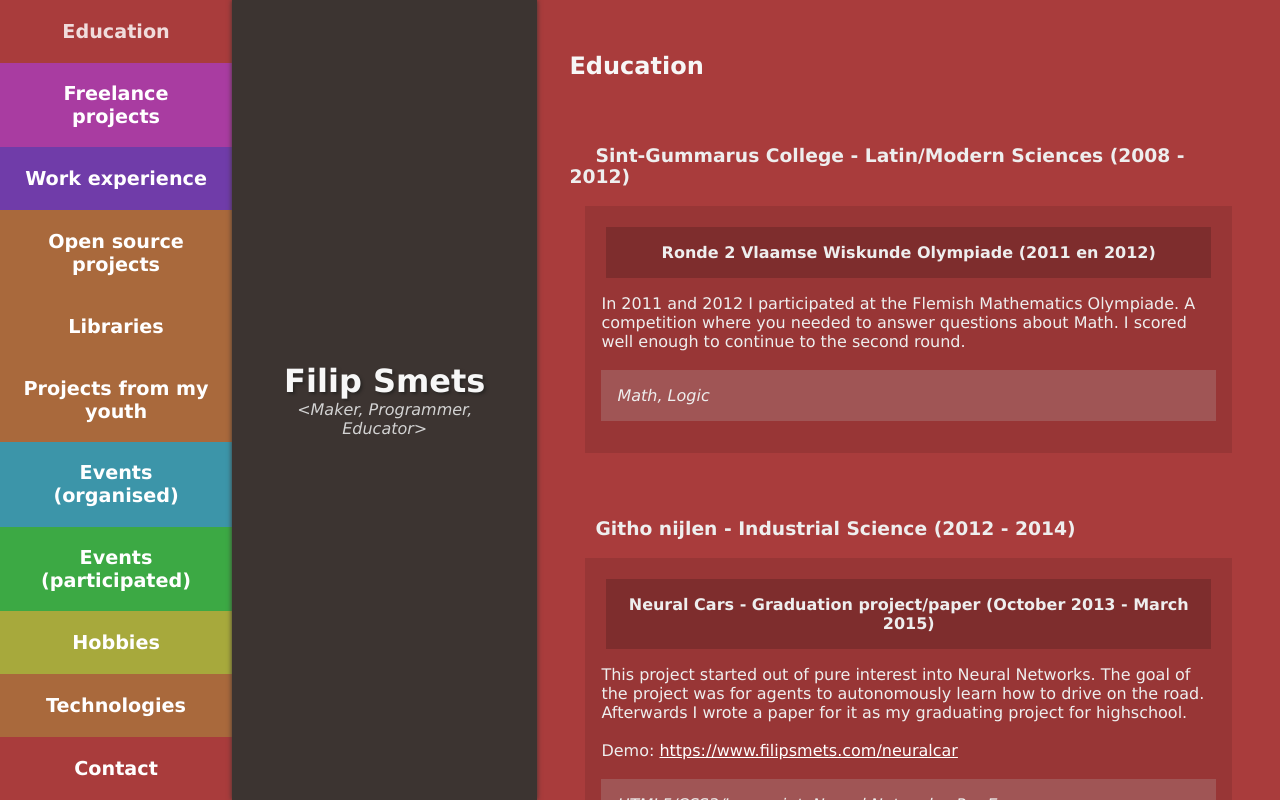
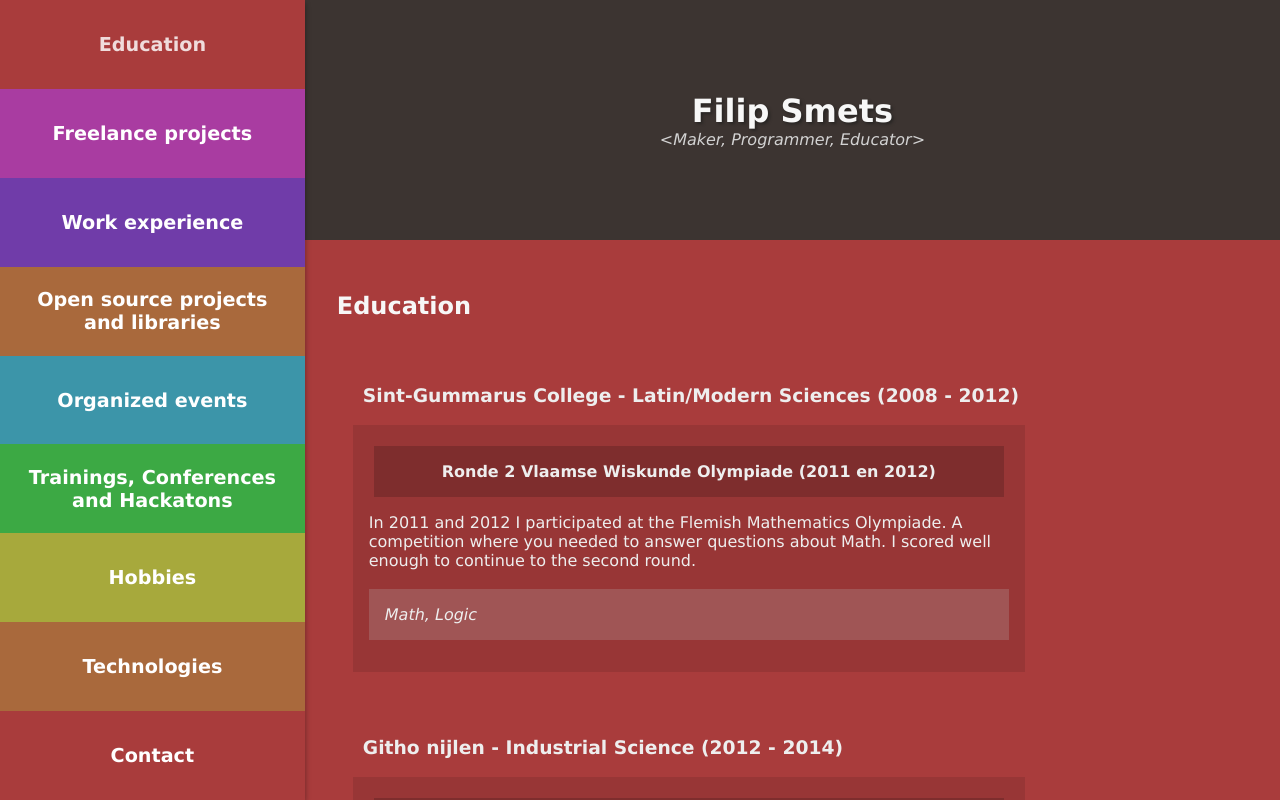
Before and after one commit to Squarific/filipsmets.com, a plain HTML site: page index.html in a window 1280 px wide. Drawn offline with Linux system fonts and the light colour scheme.

Commit message:
Change placement of header and change menu items

```diff
--- a/index.css
+++ b/index.css
@@ -31,7 +31,6 @@ a:hover {
     font-size:2em;
     background:#3c3431;
     color:#f7f7f7;
-	width:15em;
 	justify-content:center;
 	align-items:center;
 	font-weight:bold;
@@ -40,6 +39,7 @@ a:hover {
 	box-shadow:0 0 5px #3c3431;
 	padding: 1em;
     box-sizing: border-box;
+	min-height:30vh;
 }
 
 h2 {
@@ -82,6 +82,8 @@ h3 {
 	width:25em;
 	justify-content:stretch;
 	overflow:auto;
+	box-shadow: 0 3px 6px rgba(0,0,0,0.16), 0 3px 6px rgba(0,0,0,0.23);
+	z-index:250;
 }
 
 .button {
--- a/index.html
+++ b/index.html
@@ -10,21 +10,20 @@
 			<a href="#education" class="education button">Education</a>
 			<a href="#freelance" class="freelance button">Freelance projects</a>
 			<a data-scroll href="#work" class="work button">Work experience</a>
-			<a href="#technologies" class="technologies button">Open source projects</a>
-			<a href="#technologies" class="technologies button">Libraries</a>
-			<a href="#technologies" class="technologies button">Projects from my youth</a>
-			<a href="#eventsorganised" class="eventsorganised button">Events (organised)</a>
-			<a href="#events" class="events button">Events (participated)</a>
+			<a href="#technologies" class="technologies button">Open source projects and libraries</a>
+			<a href="#eventsorganised" class="eventsorganised button">Organized events</a>
+			<a href="#events" class="events button">Trainings, Conferences and Hackatons</a>
 			<a href="#hobbies" class="hobbies button">Hobbies</a>
 			<a href="#technologies" class="technologies button">Technologies</a>
 			<a href="#contact" class="contact button">Contact</a>
 		</div>
-        <div class="header">
-            Filip Smets
 
-			<div class="bio">&lt;Maker, Programmer, Educator&gt;</div>
-        </div>
 		<div class="realcontent">
+			<div class="header">
+				Filip Smets
+
+				<div class="bio">&lt;Maker, Programmer, Educator&gt;</div>
+			</div>
 			<div id="education" class="education block">
 				<h2>Education</h2>
 				<h3>&nbsp;&nbsp;&nbsp;&nbsp;Sint-Gummarus College - Latin/Modern Sciences (2008 - 2012)</h3>
@@ -258,7 +257,7 @@
 
 			</div>
 			<div id="eventsorganised" class="eventsorganised block">
-				<h2>Tech events I organise(d)</h2>
+				<h2>Tech events I organise</h2>
 				<div class="project">
 					<h4>Coolest Projects (2016, 2017, 2018, 2019)</h4>
 					<p class="jump">
```
